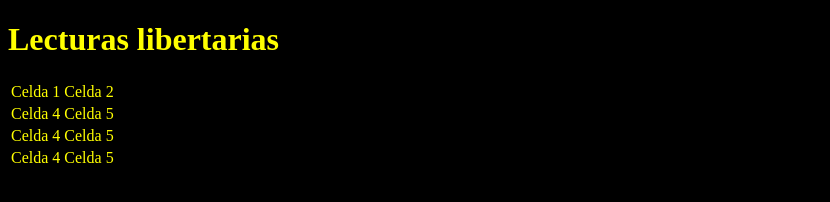
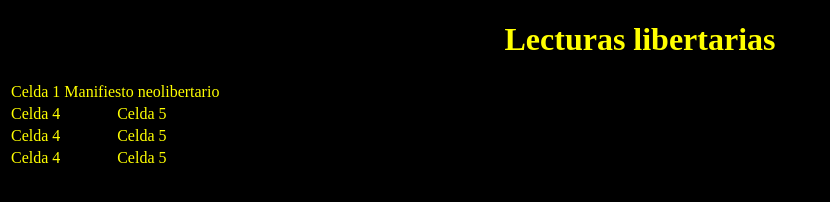
Before and after one commit to Hebert-python/LecturasLibertarias, a plain HTML site: page index.html in a window 1280 px wide. Shown: the whole page, without its empty margins (0-830 px from the left). Drawn offline with Linux system fonts and the light colour scheme.

Commit message:
Update index.html

```diff
--- a/index.html
+++ b/index.html
@@ -8,9 +8,11 @@
                          }
             h1 {
                 color: yellow;
+                text-align: center;
                }
             td {
                 color: yellow;
+                text-align: center;
                }
 		</style>
 	</head>
@@ -20,7 +22,7 @@
 		<table class="default">
   <tr>
     <td>Celda 1</td>
-    <td>Celda 2</td>
+    <td>Manifiesto neolibertario</td>
   </tr>
   <tr>
     <td>Celda 4</td>
```
